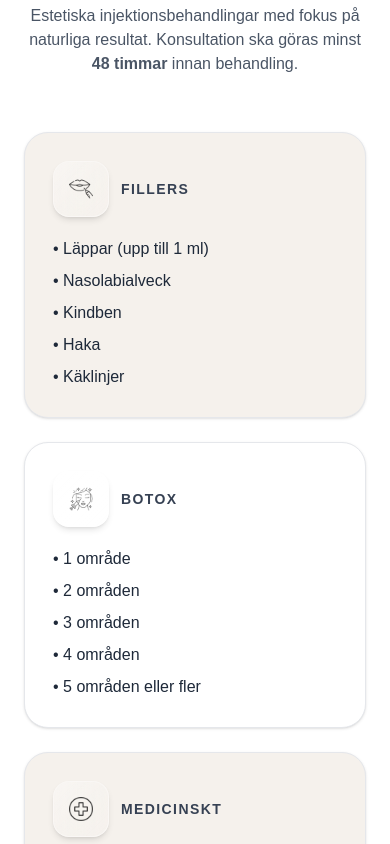
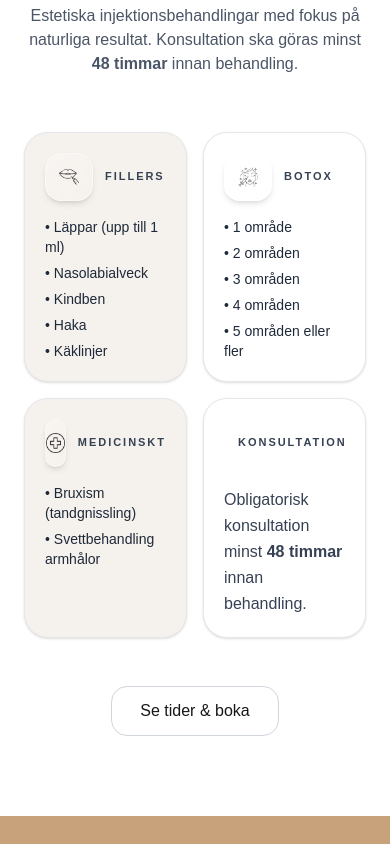
Before and after one commit to shahab0793378659-collab/aethera-website, a Next.js app in the folder aethera/: page / in a window 390 px wide. Shown: the part 920-1764 px from the top of the page. Built offline with nearby package versions, Linux system fonts and the light colour scheme.

Commit message:
update website

```diff
--- a/aethera/app/page.tsx
+++ b/aethera/app/page.tsx
@@ -109,27 +109,27 @@ export default function Home() {
             </p>
           </div>
 
-          <div className="mt-14 grid grid-cols-1 gap-6 sm:grid-cols-2 lg:grid-cols-4">
+          <div className="mt-14 grid grid-cols-2 gap-4 lg:grid-cols-4">
             {/* Fillers */}
             <a
               href="/behandlingar?category=fillers"
-              className="block rounded-3xl border border-gray-200 bg-[#F5F1EC] p-7 shadow-sm transition hover:-translate-y-1 hover:shadow-md"
+              className="block rounded-3xl border border-gray-200 bg-[#F5F1EC] p-5 shadow-sm transition hover:-translate-y-1 hover:shadow-md sm:p-7"
             >
               <div className="flex items-center gap-3">
-                <div className="group relative flex h-14 w-14 items-center justify-center overflow-hidden rounded-2xl border border-white/40 bg-white/10 shadow-md backdrop-blur-lg transition-transform duration-300 hover:scale-105">
+                <div className="group relative flex h-12 w-12 items-center justify-center overflow-hidden rounded-2xl border border-white/40 bg-white/10 shadow-md backdrop-blur-lg transition-transform duration-300 hover:scale-105 sm:h-14 sm:w-14">
                   <div className="pointer-events-none absolute inset-0 bg-gradient-to-br from-white/40 via-white/10 to-transparent opacity-70" />
                   <img
                     src="/icons/fillers.png"
                     alt="Fillers"
-                    className="relative h-6 w-6 opacity-80 transition-transform duration-300 group-hover:scale-110"
+                    className="relative h-5 w-5 opacity-80 transition-transform duration-300 group-hover:scale-110 sm:h-6 sm:w-6"
                   />
                 </div>
-                <p className="text-sm font-semibold uppercase tracking-widest text-gray-700">
+                <p className="text-[11px] font-semibold uppercase tracking-[0.18em] text-gray-700 sm:text-sm">
                   Fillers
                 </p>
               </div>
 
-              <ul className="mt-5 space-y-2 text-gray-800">
+              <ul className="mt-4 space-y-1.5 text-sm text-gray-800 sm:text-base">
                 <li>• Läppar (upp till 1 ml)</li>
                 <li>• Nasolabialveck</li>
                 <li>• Kindben</li>
@@ -141,23 +141,23 @@ export default function Home() {
             {/* Botox */}
             <a
               href="/behandlingar?category=botox"
-              className="block rounded-3xl border border-gray-200 bg-white p-7 shadow-sm transition hover:-translate-y-1 hover:shadow-md"
+              className="block rounded-3xl border border-gray-200 bg-white p-5 shadow-sm transition hover:-translate-y-1 hover:shadow-md sm:p-7"
             >
               <div className="flex items-center gap-3">
-                <div className="group relative flex h-14 w-14 items-center justify-center overflow-hidden rounded-2xl border border-white/40 bg-white/10 shadow-md backdrop-blur-lg transition-transform duration-300 hover:scale-105">
+                <div className="group relative flex h-12 w-12 items-center justify-center overflow-hidden rounded-2xl border border-white/40 bg-white/10 shadow-md backdrop-blur-lg transition-transform duration-300 hover:scale-105 sm:h-14 sm:w-14">
                   <div className="pointer-events-none absolute inset-0 bg-gradient-to-br from-white/40 via-white/10 to-transparent opacity-70" />
                   <img
                     src="/icons/botox.png"
                     alt="Botox"
-                    className="relative h-6 w-6 opacity-80 transition-transform duration-300 group-hover:scale-110"
+                    className="relative h-5 w-5 opacity-80 transition-transform duration-300 group-hover:scale-110 sm:h-6 sm:w-6"
                   />
                 </div>
-                <p className="text-sm font-semibold uppercase tracking-widest text-gray-700">
+                <p className="text-[11px] font-semibold uppercase tracking-[0.18em] text-gray-700 sm:text-sm">
                   Botox
                 </p>
               </div>
 
-              <ul className="mt-5 space-y-2 text-gray-800">
+              <ul className="mt-4 space-y-1.5 text-sm text-gray-800 sm:text-base">
                 <li>• 1 område</li>
                 <li>• 2 områden</li>
                 <li>• 3 områden</li>
@@ -169,23 +169,23 @@ export default function Home() {
             {/* Medicinskt */}
             <a
               href="/behandlingar?category=medicinskt"
-              className="block rounded-3xl border border-gray-200 bg-[#F5F1EC] p-7 shadow-sm transition hover:-translate-y-1 hover:shadow-md"
+              className="block rounded-3xl border border-gray-200 bg-[#F5F1EC] p-5 shadow-sm transition hover:-translate-y-1 hover:shadow-md sm:p-7"
             >
               <div className="flex items-center gap-3">
-                <div className="group relative flex h-14 w-14 items-center justify-center overflow-hidden rounded-2xl border border-white/40 bg-white/10 shadow-md backdrop-blur-lg transition-transform duration-300 hover:scale-105">
+                <div className="group relative flex h-12 w-12 items-center justify-center overflow-hidden rounded-2xl border border-white/40 bg-white/10 shadow-md backdrop-blur-lg transition-transform duration-300 hover:scale-105 sm:h-14 sm:w-14">
                   <div className="pointer-events-none absolute inset-0 bg-gradient-to-br from-white/40 via-white/10 to-transparent opacity-70" />
                   <img
                     src="/icons/medical.png"
                     alt="Medicinskt"
-                    className="relative h-6 w-6 opacity-80 transition-transform duration-300 group-hover:scale-110"
+                    className="relative h-5 w-5 opacity-80 transition-transform duration-300 group-hover:scale-110 sm:h-6 sm:w-6"
                   />
                 </div>
-                <p className="text-sm font-semibold uppercase tracking-widest text-gray-700">
+                <p className="text-[11px] font-semibold uppercase tracking-[0.18em] text-gray-700 sm:text-sm">
                   Medicinskt
                 </p>
               </div>
 
-              <ul className="mt-5 space-y-2 text-gray-800">
+              <ul className="mt-4 space-y-1.5 text-sm text-gray-800 sm:text-base">
                 <li>• Bruxism (tandgnissling)</li>
                 <li>• Svettbehandling armhålor</li>
               </ul>
@@ -194,18 +194,18 @@ export default function Home() {
             {/* Konsultation */}
             <a
               href="/behandlingar?category=konsultation"
-              className="block rounded-3xl border border-gray-200 bg-white p-7 shadow-sm transition hover:-translate-y-1 hover:shadow-md"
+              className="block rounded-3xl border border-gray-200 bg-white p-5 shadow-sm transition hover:-translate-y-1 hover:shadow-md sm:p-7"
             >
               <div className="flex items-center gap-3">
-                <div className="group relative flex h-14 w-14 items-center justify-center overflow-hidden rounded-2xl border border-white/40 bg-white/10 shadow-md backdrop-blur-lg transition-transform duration-300 hover:scale-105">
+                <div className="group relative flex h-12 w-12 items-center justify-center overflow-hidden rounded-2xl border border-white/40 bg-white/10 shadow-md backdrop-blur-lg transition-transform duration-300 hover:scale-105 sm:h-14 sm:w-14">
                   <div className="pointer-events-none absolute inset-0 bg-gradient-to-br from-white/40 via-white/10 to-transparent opacity-70" />
                   <img
                     src="/icons/consultation.png"
                     alt="Konsultation"
-                    className="relative h-6 w-6 opacity-80 transition-transform duration-300 group-hover:scale-110"
+                    className="relative h-5 w-5 opacity-80 transition-transform duration-300 group-hover:scale-110 sm:h-6 sm:w-6"
                   />
                 </div>
-                <p className="text-sm font-semibold uppercase tracking-widest text-gray-700">
+                <p className="text-[11px] font-semibold uppercase tracking-[0.18em] text-gray-700 sm:text-sm">
                   Konsultation
                 </p>
               </div>
```
